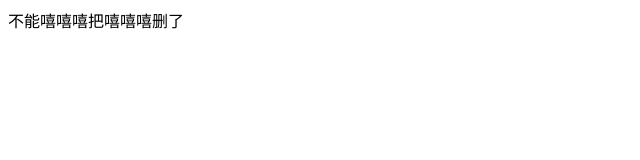
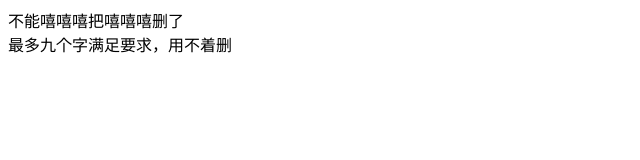
Before and after one commit to zhouzhigang190/git, a plain HTML site: page index.html in a window 1280 px wide. Shown: the whole page, without its empty margins (0-640 px from the left). Drawn offline with Linux system fonts and the light colour scheme.

Commit message:
确实xxx里没有错误

```diff
--- a/index.html
+++ b/index.html
@@ -9,5 +9,6 @@
 <body>
 
     <div>不能嘻嘻嘻把嘻嘻嘻删了</div>
+    <div>最多九个字满足要求，用不着删</div>
 </body>
 </html>
```
